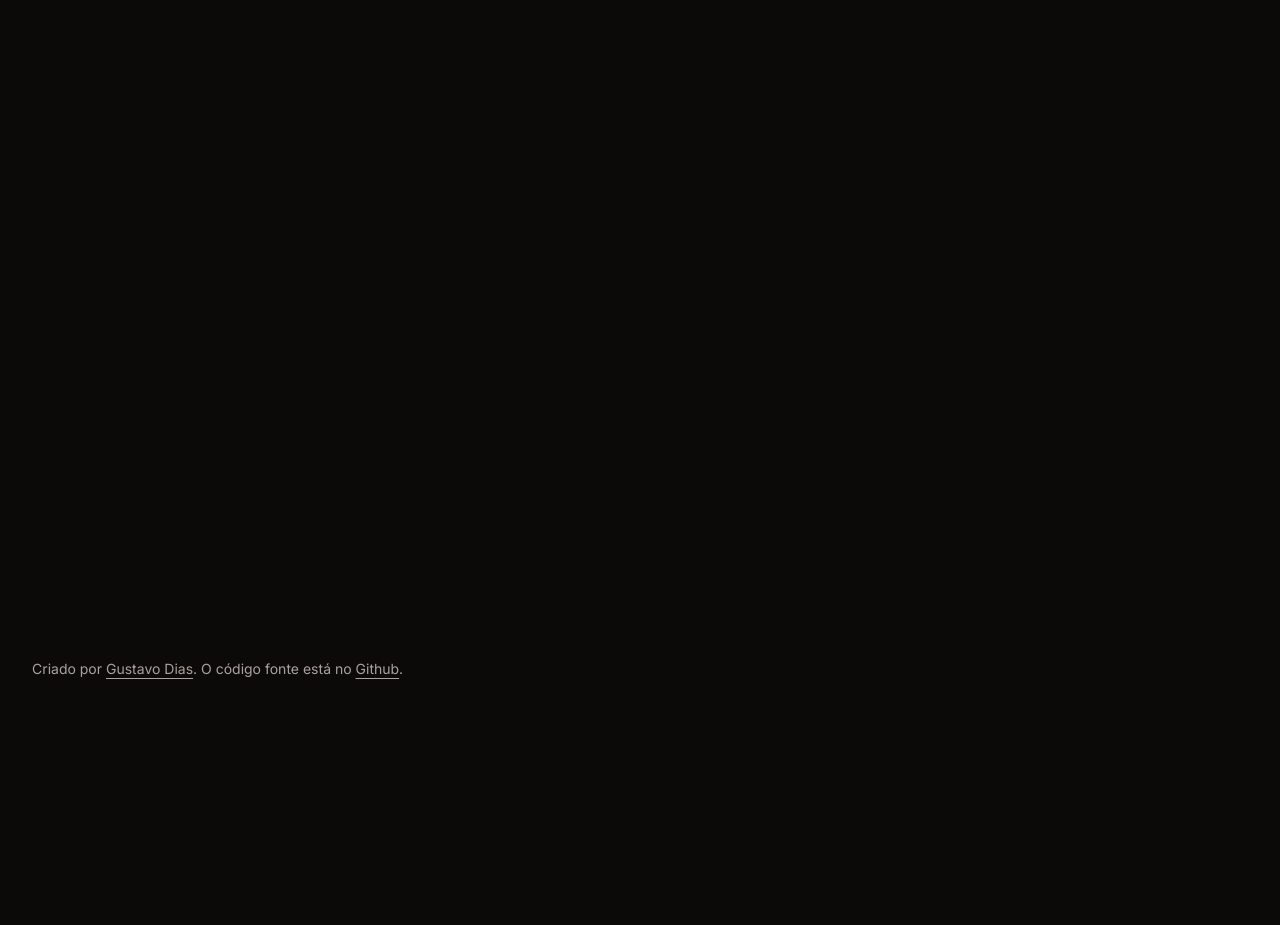
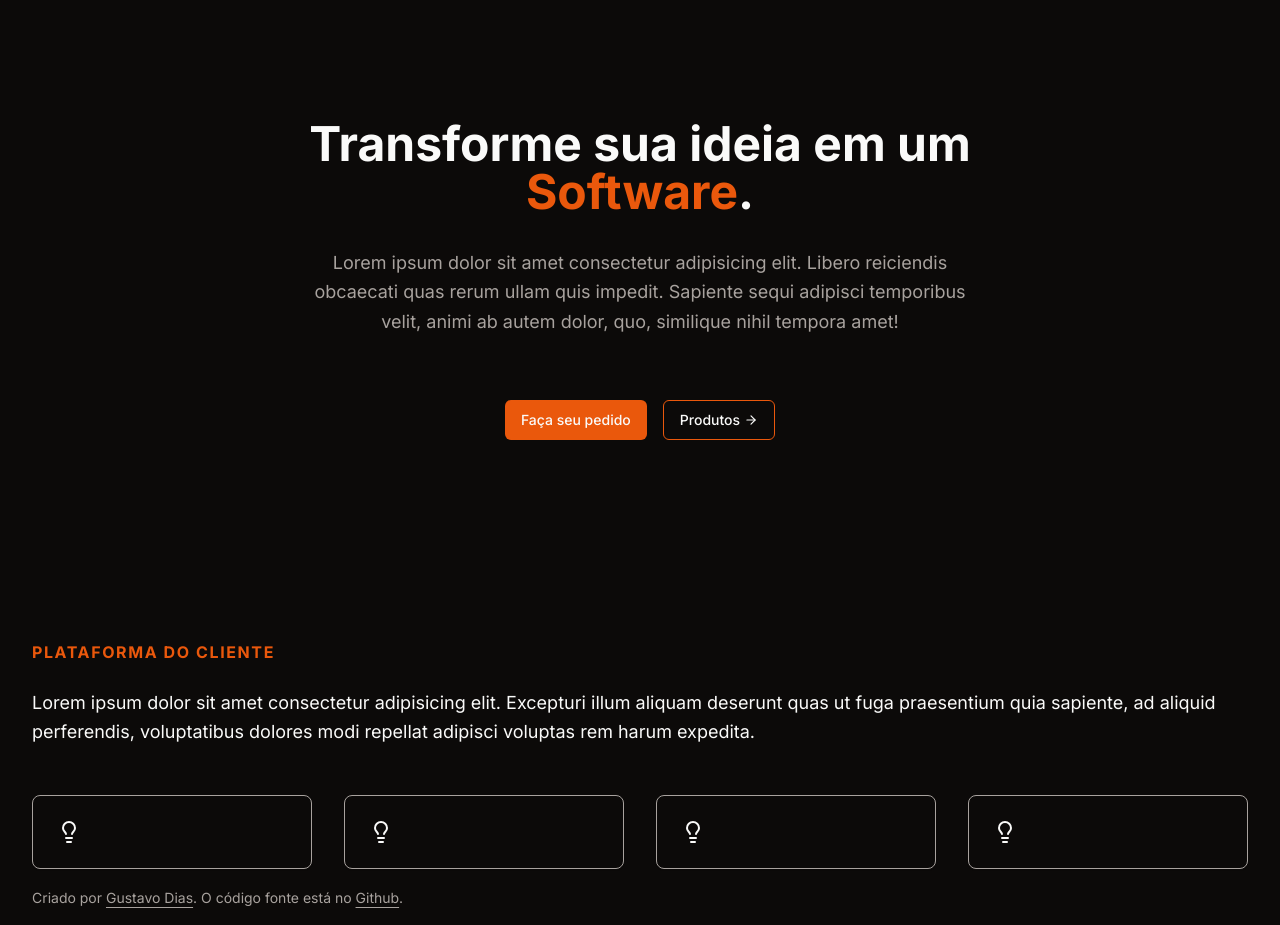
Before and after one commit to charmingruby/apperize, a Next.js app in the folder frontend/: page / in a window 1280 px wide. Shown: the part 160-1085 px from the top of the page. Before the commit the page ends 856 px from the top, so only its background shows below. Built offline with nearby package versions, Linux system fonts and the light colour scheme.

Commit message:
first version of home hero

```diff
--- a/frontend/src/app/(app)/page.tsx
+++ /dev/null
@@ -1,9 +0,0 @@
-export default function Home() {
-  return (
-    <div className="pt-28 min-h-screen">
-      <div>
-        <h1></h1>
-      </div>
-    </div>
-  )
-}
--- a/frontend/src/app/(app)/components/header/index.tsx
+++ b/frontend/src/app/(root)/components/header/index.tsx
@@ -1,4 +1,4 @@
-import { Logo } from '@/app/(app)/components/header/logo'
+import { Logo } from '@/app/(root)/components/header/logo'
 import { NavItem } from './nav-item'
 import { Button } from '@/components/ui/button'
 import Link from 'next/link'
@@ -11,7 +11,10 @@ export function Header() {
 
         <div className="flex gap-6">
           <NavItem label="Início" url="/" />
-          <NavItem label="Serviços" url="/servicos" />
+          <NavItem label="Sobre" url="/sobre" />
+          <NavItem label="Produtos" url="/produtos" />
+          <NavItem label="Serviços" url="/sobre" />
+          <NavItem label="Contato" url="/sobre" />
         </div>
 
         <div className="flex gap-4 items-center">
--- a/frontend/src/app/(app)/layout.tsx
+++ b/frontend/src/app/(root)/layout.tsx
@@ -5,7 +5,7 @@ export default function AppLayout({ children }: { children: React.ReactNode }) {
   return (
     <>
       <Header />
-      <div className="container">{children}</div>
+      <main>{children}</main>
       <Footer />
     </>
   )
--- /dev/null
+++ b/frontend/src/app/(root)/page.tsx
@@ -0,0 +1,91 @@
+import { Button } from '@/components/ui/button'
+import { Card, CardHeader } from '@/components/ui/card'
+import { ArrowRight, Lightbulb } from 'lucide-react'
+
+export default function Home() {
+  return (
+    <>
+      {/* Hero */}
+      <section className="container pt-20 min-h-screen flex flex-col justify-center">
+        <div className="max-w-2xl mx-auto flex flex-col items-center gap-16">
+          <div className="flex flex-col items-center gap-8">
+            <h1 className="m-0 font-bold text-5xl text-center">
+              Transforme sua ideia em um{' '}
+              <span className="text-primary">Software</span>.
+            </h1>
+            <p className="text-muted-foreground text-center leading-relaxed text-lg">
+              Lorem ipsum dolor sit amet consectetur adipisicing elit. Libero
+              reiciendis obcaecati quas rerum ullam quis impedit. Sapiente sequi
+              adipisci temporibus velit, animi ab autem dolor, quo, similique
+              nihil tempora amet!
+            </p>
+          </div>
+          <div className="flex gap-4">
+            <Button>Faça seu pedido</Button>
+            <Button variant="outline" className="flex items-center gap-1">
+              <span>Produtos</span>
+              <ArrowRight className="h-3.5 w-3.5" />
+            </Button>
+          </div>
+        </div>
+      </section>
+
+      {/* Value proposition */}
+      <section className="container">
+        <div className="mb-12">
+          <span className="text-primary uppercase tracking-widest font-semibold mb-6 block">
+            Plataforma do cliente
+          </span>
+          <p className="leading-relaxed text-lg">
+            Lorem ipsum dolor sit amet consectetur adipisicing elit. Excepturi
+            illum aliquam deserunt quas ut fuga praesentium quia sapiente, ad
+            aliquid perferendis, voluptatibus dolores modi repellat adipisci
+            voluptas rem harum expedita.
+          </p>
+        </div>
+        <div className="grid grid-cols-4 gap-8">
+          <Card>
+            <CardHeader>
+              <div>
+                <Lightbulb />
+              </div>
+            </CardHeader>
+          </Card>
+          <Card>
+            <CardHeader>
+              <div>
+                <Lightbulb />
+              </div>
+            </CardHeader>
+          </Card>
+          <Card>
+            <CardHeader>
+              <div>
+                <Lightbulb />
+              </div>
+            </CardHeader>
+          </Card>
+          <Card>
+            <CardHeader>
+              <div>
+                <Lightbulb />
+              </div>
+            </CardHeader>
+          </Card>
+        </div>
+      </section>
+
+      {/* Featured */}
+      <section></section>
+
+      {/* Features */}
+      <section></section>
+
+      {/* Conclusion */}
+      <section></section>
+
+      {/* CTA */}
+      <section></section>
+    </>
+  )
+}
--- a/frontend/src/components/ui/button.tsx
+++ b/frontend/src/components/ui/button.tsx
@@ -13,7 +13,7 @@ const buttonVariants = cva(
         destructive:
           'bg-destructive text-destructive-foreground hover:bg-destructive/90',
         outline:
-          'border border-input bg-background hover:bg-accent hover:text-accent-foreground',
+          'border border-primary bg-background hover:bg-primary hover:text-accent-foreground',
         secondary:
           'bg-secondary text-secondary-foreground hover:bg-secondary/80',
         ghost: 'hover:bg-accent hover:text-accent-foreground',
--- /dev/null
+++ b/frontend/src/components/ui/card.tsx
@@ -0,0 +1,78 @@
+import { cn } from '@/libs/shadcn'
+import * as React from 'react'
+
+const Card = React.forwardRef<
+  HTMLDivElement,
+  React.HTMLAttributes<HTMLDivElement>
+>(({ className, ...props }, ref) => (
+  <div
+    ref={ref}
+    className={cn(
+      'rounded-lg border border-muted-foreground bg-card text-card-foreground shadow-sm',
+      className,
+    )}
+    {...props}
+  />
+))
+Card.displayName = 'Card'
+
+const CardHeader = React.forwardRef<
+  HTMLDivElement,
+  React.HTMLAttributes<HTMLDivElement>
+>(({ className, ...props }, ref) => (
+  <div
+    ref={ref}
+    className={cn('flex flex-col space-y-1.5 p-6', className)}
+    {...props}
+  />
+))
+CardHeader.displayName = 'CardHeader'
+
+const CardTitle = React.forwardRef<
+  HTMLParagraphElement,
+  React.HTMLAttributes<HTMLHeadingElement>
+>(({ className, ...props }, ref) => (
+  <h3
+    ref={ref}
+    className={cn(
+      'text-2xl font-semibold leading-none tracking-tight',
+      className,
+    )}
+    {...props}
+  />
+))
+CardTitle.displayName = 'CardTitle'
+
+const CardDescription = React.forwardRef<
+  HTMLParagraphElement,
+  React.HTMLAttributes<HTMLParagraphElement>
+>(({ className, ...props }, ref) => (
+  <p
+    ref={ref}
+    className={cn('text-sm text-muted-foreground', className)}
+    {...props}
+  />
+))
+CardDescription.displayName = 'CardDescription'
+
+const CardContent = React.forwardRef<
+  HTMLDivElement,
+  React.HTMLAttributes<HTMLDivElement>
+>(({ className, ...props }, ref) => (
+  <div ref={ref} className={cn('p-6 pt-0', className)} {...props} />
+))
+CardContent.displayName = 'CardContent'
+
+const CardFooter = React.forwardRef<
+  HTMLDivElement,
+  React.HTMLAttributes<HTMLDivElement>
+>(({ className, ...props }, ref) => (
+  <div
+    ref={ref}
+    className={cn('flex items-center p-6 pt-0', className)}
+    {...props}
+  />
+))
+CardFooter.displayName = 'CardFooter'
+
+export { Card, CardHeader, CardFooter, CardTitle, CardDescription, CardContent }
```
Also changed, not shown: frontend/components.json, frontend/src/app/(root)/components/footer/index.tsx (renamed from frontend/src/app/(app)/components/footer/index.tsx), frontend/src/app/(root)/components/header/logo.tsx (renamed from frontend/src/app/(app)/components/header/logo.tsx), frontend/src/app/(root)/components/header/nav-item.tsx (renamed from frontend/src/app/(app)/components/header/nav-item.tsx).
